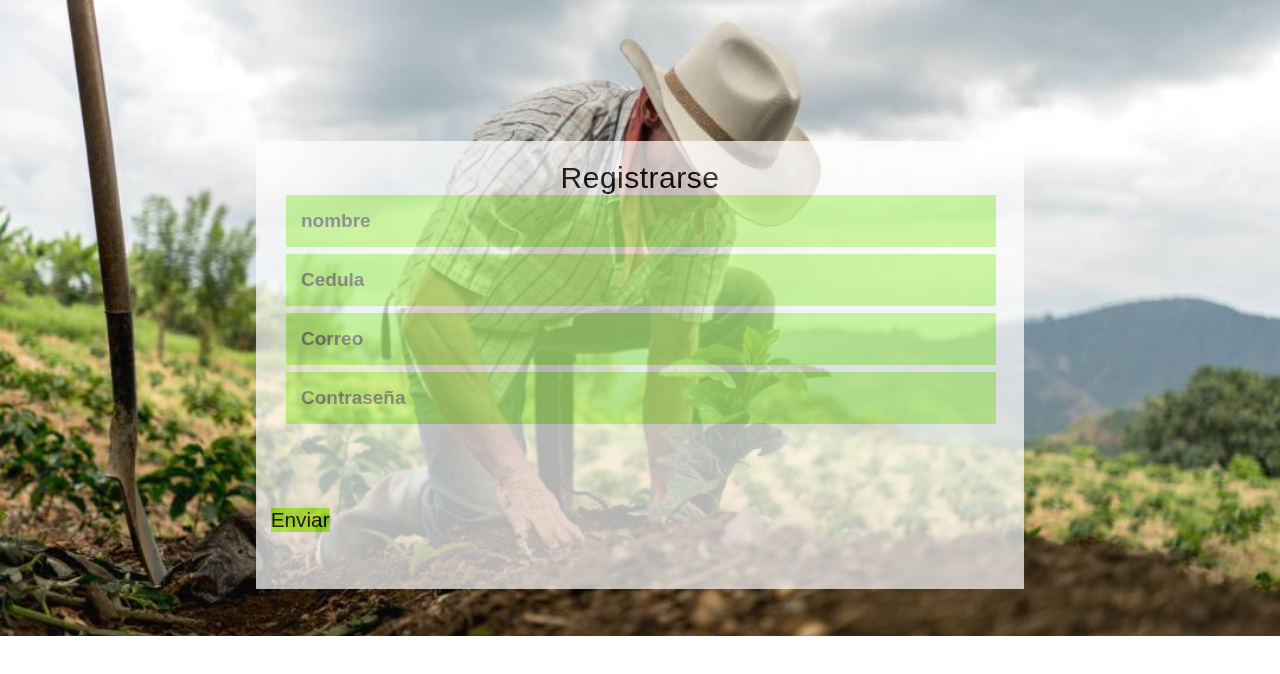
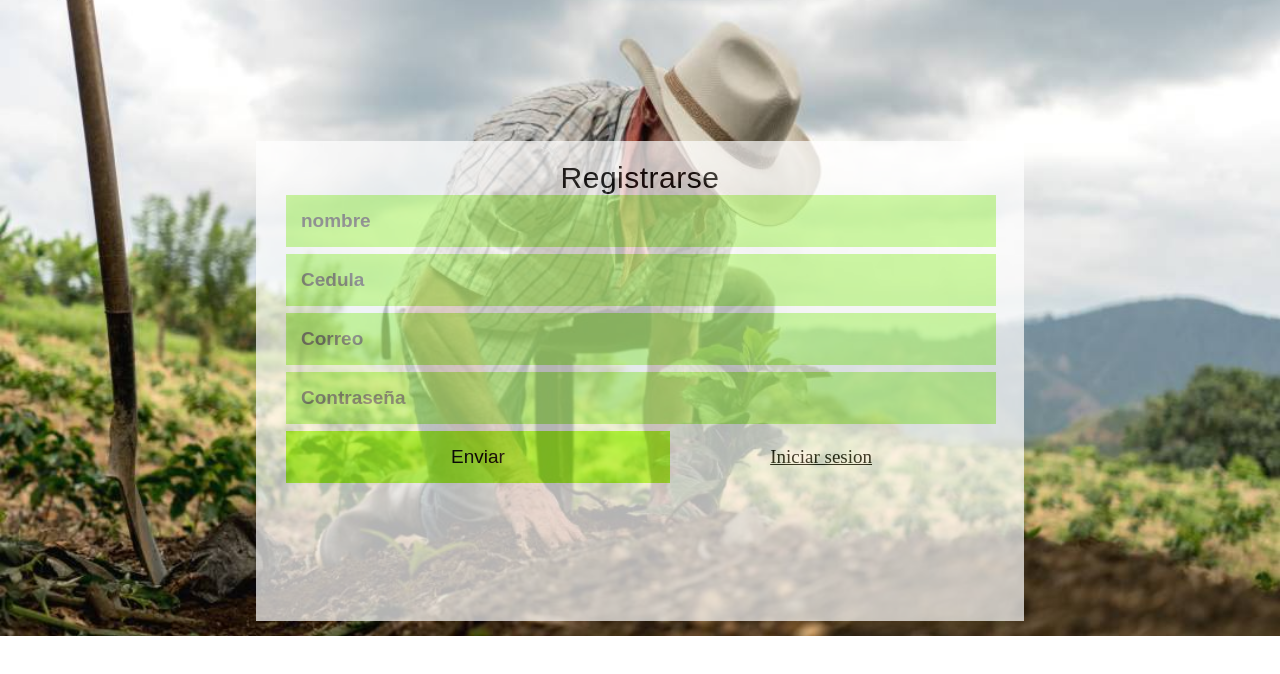
Before and after one commit to JunArredodno/Proyecto_AgroApp, a React (Create React App) app in the folder agroapp/: page /registro in a window 1280 px wide. Shown: the top 674 px of the page. Built offline with nearby package versions, Linux system fonts and the light colour scheme.

Commit message:
mejoras_viusales_y_usbles

```diff
--- a/agroapp/src/components/inicioSesion/Micuenta.jsx
+++ b/agroapp/src/components/inicioSesion/Micuenta.jsx
@@ -1,4 +1,5 @@
 import React, { useRef } from 'react';
+import { Link } from 'react-router-dom';
 import "../../mi_cuenta.css";
 const URL_LOGIN="http://localhost/Proyecto_AgroApp/Proyecto_AgroApp/agroapp/complementos_php/login.php";//antiguamente http://localhost/complementos_php/login.php
 {/*funcion asincrona para enviar los datos*/}
@@ -41,7 +42,7 @@ export default function Micuenta(props) {
           <input className='cedula' type="number" placeholder='Cedula' ref={refUsuario}></input>
           <input className='contra' type="password" placeholder='Contraseña' ref={refContra}></input>
           <button className='enviar' onClick={handleLogin}>Ingresar</button>
-          {/*<Link className='enviar' to="/">Enviar</Link>*/}
+          <span className='enlace'>¿Sin cuenta?<Link to="/registro">Resgistrese</Link></span>
         </from>
     </div>
   )
--- a/agroapp/src/components/registro/Registro.jsx
+++ b/agroapp/src/components/registro/Registro.jsx
@@ -1,5 +1,6 @@
 import React, { useRef } from 'react';
 import "../../registro.css";
+import { Link } from 'react-router-dom';
 const URL_Regis="http://localhost/Proyecto_AgroApp/Proyecto_AgroApp/agroapp/complementos_php/register.php";
 {/*funcion asincrona para enviar los datos*/}
 
@@ -46,9 +47,8 @@ export default function Registro(props) {
         <input className='cedula' type="number" placeholder='Cedula' ref={refCedula}></input>
         <input className='correo' type="email" placeholder='Correo' ref={refCorreo}></input>
         <input className='contra' type="password" placeholder='Contraseña' ref={refContra}></input>
-        {/*<Link className='enviar' to="/">Enviar</Link>*/}
-        {/*Boton nuevo a ver si funciona*/}
-        <button onClick={handleLogin} className="btn btn-info btn-lg btn-block">Enviar</button>
+        <button onClick={handleLogin} className="enviar">Enviar</button>
+        <Link className="enlace" to="/">Iniciar sesion</Link>
       </form>
     </div>
   )
--- a/agroapp/src/mi_cuenta.css
+++ b/agroapp/src/mi_cuenta.css
@@ -82,7 +82,7 @@
     width: 50%;
     margin: auto;
     padding: 15px;
-    margin-bottom: 20px;
+    margin-bottom: 20%;
     border: none;
     color: black;
     font-size: 19px;
@@ -90,6 +90,19 @@
 
 }
 
+.formulario .enlace{
+
+    width: 50%;
+    margin: auto;
+    padding: 15px;
+    position: absolute;
+    left: 65%;
+    margin-bottom: 20%;
+    border: none;
+    color: black;
+    font-size: 19px;
+}
+
 .formulario .enviar:hover{
 
     cursor: pointer;
--- a/agroapp/src/registro.css
+++ b/agroapp/src/registro.css
@@ -35,7 +35,7 @@
     margin-top: 16%;
     margin-left: 20%;
     color: black;
-    height: 56%;
+    height: 60%;
 }
 
 .formulario2 input{
@@ -67,15 +67,27 @@
 
     width: 50%;
     margin: auto;
+    position: absolute;
     padding: 15px;
-    margin-bottom: 20px;
+    margin-bottom: 20%;
     border: none;
     color: black;
     font-size: 19px;
     background-color: greenyellow;
 
 }
+.formulario2 .enlace{
 
+    width: 50%;
+    margin: auto;
+    padding: 15px;
+    position: absolute;
+    left: 65%;
+    margin-bottom: 20%;
+    border: none;
+    color: black;
+    font-size: 19px;
+}
 .formulario2 .enviar:hover{
 
     cursor: pointer;
```
